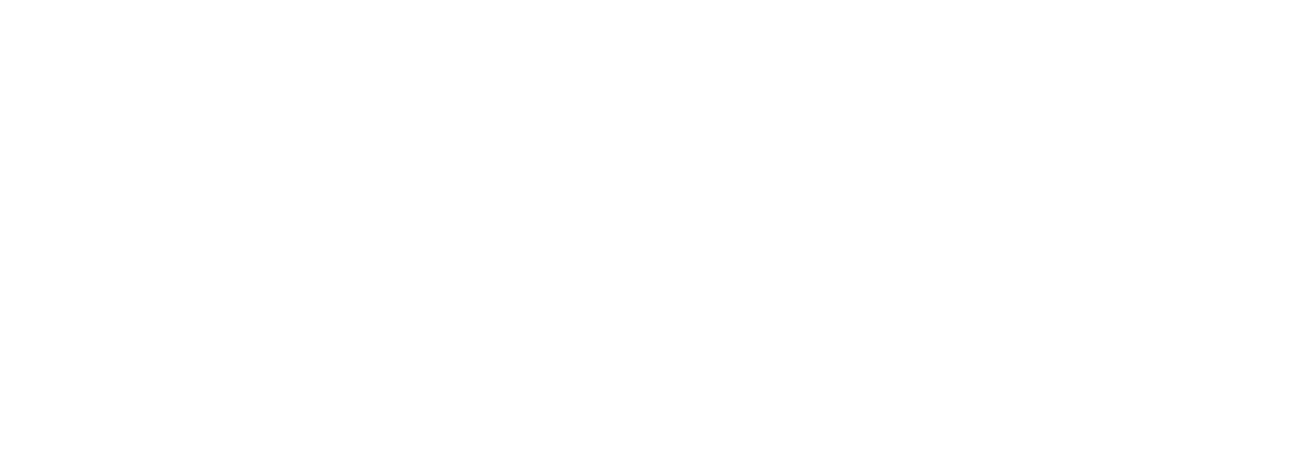
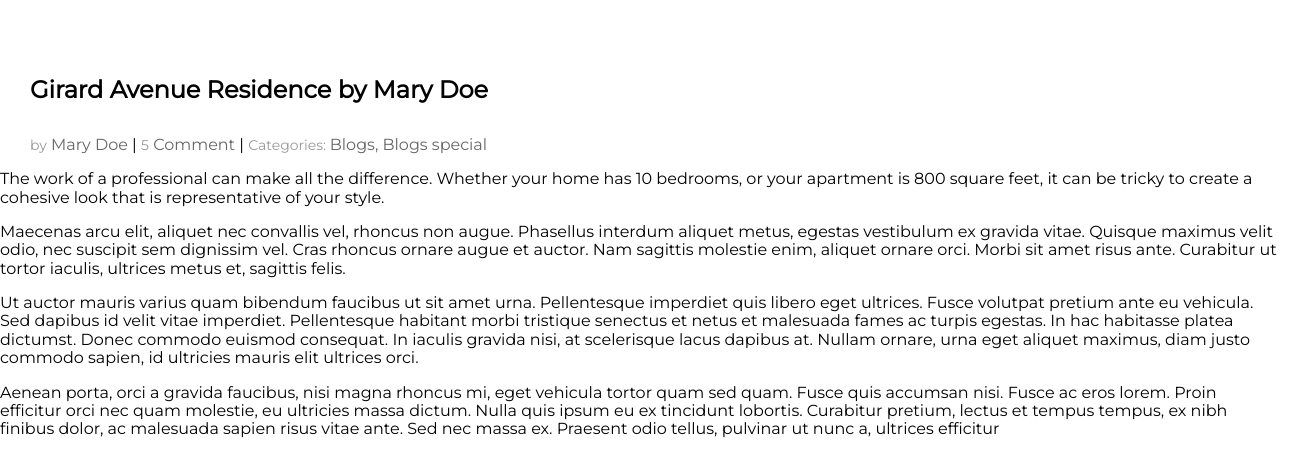
Before and after one commit to stfalcon-it-academy/front-end-online, a plain HTML site: page homework/index.html in a window 1280 px wide. Shown: the whole page, 1310 px wide, since content can reach past the window. Drawn offline with Linux system fonts and the light colour scheme.

Commit message:
styling header

```diff
--- a/homework/css/style.css
+++ b/homework/css/style.css
@@ -0,0 +1,30 @@
+body{
+    font-family: 'Montserrat', sans-serif;
+    font-weight: 400;
+}
+header{
+    width: 100%;
+    padding-top: 60px;
+    padding-left: 30px;
+
+}
+.header-title{
+    font-size: 24px;
+}
+.header-tags{
+
+    padding-top: 16px;
+}
+.tag{
+    color: #999999;
+}
+.tag-link{
+    color: #666666;
+    text-decoration: none;
+}
+.tag,tag-link{
+    font-size: 14px;
+}
+.tag-link:hover{
+    color: #009ceb;
+}
--- a/homework/index.html
+++ b/homework/index.html
@@ -1,15 +1,63 @@
 <!doctype html>
 <html lang="en">
 <head>
-  <meta charset="UTF-8">
-  <meta name="viewport"
-        content="width=device-width, user-scalable=no, initial-scale=1.0, maximum-scale=1.0, minimum-scale=1.0">
-  <meta http-equiv="X-UA-Compatible" content="ie=edge">
-  <title>My site</title>
-  <link rel="stylesheet" href="css/normalize.css">
-  <link rel="stylesheet" href="css/style.css">
+    <meta charset="UTF-8">
+    <meta content="width=device-width, user-scalable=no, initial-scale=1.0, maximum-scale=1.0, minimum-scale=1.0"
+          name="viewport">
+    <meta content="ie=edge" http-equiv="X-UA-Compatible">
+    <title>My site</title>
+    <link href="css/normalize.css" rel="stylesheet">
+  <link href="https://fonts.googleapis.com/css?family=Montserrat&display=swap" rel="stylesheet">
+
+  <link href="css/style.css" rel="stylesheet">
 </head>
 <body>
+<header>
+    <div class="header-container">
+        <h1 class="header-title">Girard Avenue Residence by Mary Doe</h1>
+        <div class="header-tags">
+            <span class="tag">by</span>
+            <a href="#" class="tag-link">Mary Doe</a>
+            <span>|</span>
+            <span class="tag">5</span>
+            <a href="#" class="tag-link">Comment</a>
+            <span>
+          |
+        </span>
+            <span class="tag">
+          Categories:
+        </span>
+            <a href="#" class="tag-link">Blogs,</a>
+            <a href="#" class="tag-link"> Blogs special</a>
+        </div>
+    </div>
+</header>
+<main>
+    <div class="main-container">
+        <p>The work of a professional can make all the difference. Whether your home has 10 bedrooms, or your apartment
+            is 800 square feet, it can be tricky to create a cohesive look that is representative of your style.</p>
+        <p>
+            Maecenas arcu elit, aliquet nec convallis vel, rhoncus non augue. Phasellus interdum aliquet metus, egestas
+            vestibulum ex gravida vitae. Quisque maximus velit odio, nec suscipit sem dignissim vel. Cras rhoncus ornare
+            augue et auctor. Nam sagittis molestie enim, aliquet ornare orci. Morbi sit amet risus ante. Curabitur ut
+            tortor iaculis, ultrices metus et, sagittis felis.
+        </p>
+        <p>
+            Ut auctor mauris varius quam bibendum faucibus ut sit amet urna. Pellentesque imperdiet quis libero eget
+            ultrices. Fusce volutpat pretium ante eu vehicula. Sed dapibus id velit vitae imperdiet. Pellentesque
+            habitant morbi tristique senectus et netus et malesuada fames ac turpis egestas. In hac habitasse platea
+            dictumst. Donec commodo euismod consequat. In iaculis gravida nisi, at scelerisque lacus dapibus at. Nullam
+            ornare, urna eget aliquet maximus, diam justo commodo sapien, id ultricies mauris elit ultrices orci.
+        </p>
+        <p>
+            Aenean porta, orci a gravida faucibus, nisi magna rhoncus mi, eget vehicula tortor quam sed quam. Fusce quis
+            accumsan nisi. Fusce ac eros lorem. Proin efficitur orci nec quam molestie, eu ultricies massa dictum. Nulla
+            quis ipsum eu ex tincidunt lobortis. Curabitur pretium, lectus et tempus tempus, ex nibh finibus dolor, ac
+            malesuada sapien risus vitae ante. Sed nec massa ex. Praesent odio tellus, pulvinar ut nunc a, ultrices
+            efficitur
+        </p>
+    </div>
+</main>
 
 </body>
 </html>
```
